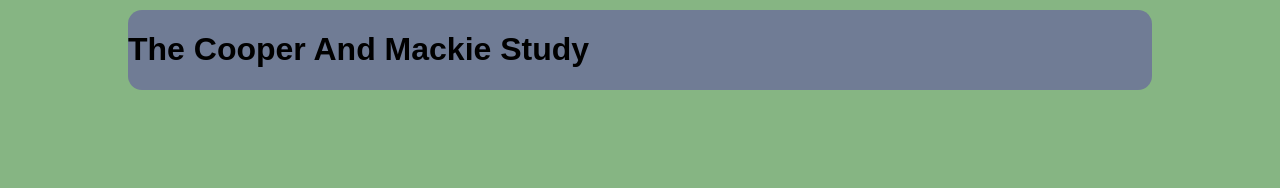
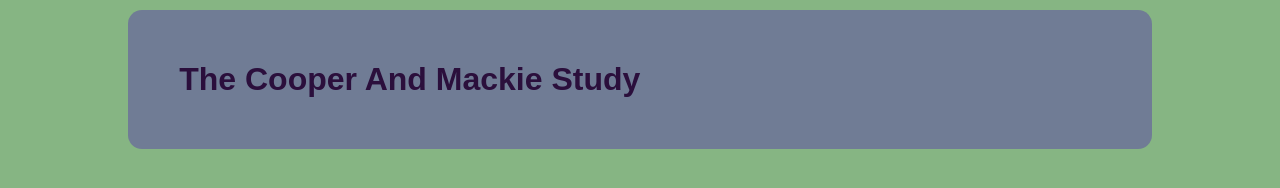
Before and after one commit to Dalekvim/GCSE-Psychology-Paper-1-Revision, a plain HTML site: page Criminal-Psychology/The-Cooper&Mackie-Study.html in a window 1280 px wide. Shown: the part 106-294 px from the top of the page. Drawn offline with Linux system fonts and the light colour scheme.

Commit message:
Update Cooper&Mackie.css

```diff
--- a/Criminal-Psychology/Cooper&Mackie.css
+++ b/Criminal-Psychology/Cooper&Mackie.css
@@ -35,7 +35,8 @@ nav li:hover {
 }
 
 h1 {
-
+    margin: 5%;
+    color: #2B0F3C;
 }
 
 .logo {
```
